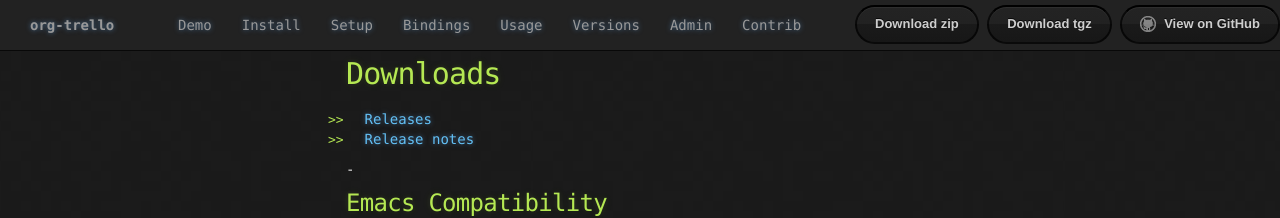
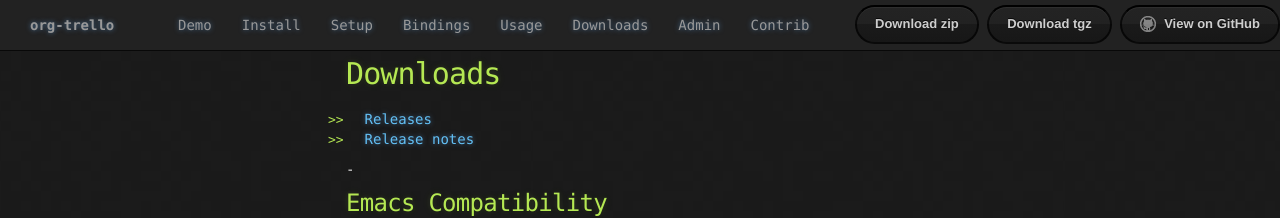
Before and after one commit to org-trello/org-trello.github.io, a Jekyll site: the page built from downloads.md, in a window 1280 px wide. Shown: the top 218 px of the page. Built offline with Jekyll 4.4.1, drawn with Linux system fonts in a browser that asks for light colours; Markdown is read by kramdown in place of the engine named in the settings.

Commit message:
Rename versions into download section

```diff
--- a/_layouts/default.html
+++ b/_layouts/default.html
@@ -32,7 +32,7 @@
             <li><a href="/trello-setup.html">Setup</a></li>
             <li><a href="/bindings.html">Bindings</a></li>
             <li><a href="/usage.html">Usage</a></li>
-            <li><a href="/versions.html">Versions</a></li>
+            <li><a href="/downloads.html">Downloads</a></li>
             <li><a href="/web-admin.html">Admin</a></li>
             <li><a href="/contributions.html">Contrib</a></li>
           </ul>
```
Also changed, not shown: downloads.md (renamed from versions.md).
